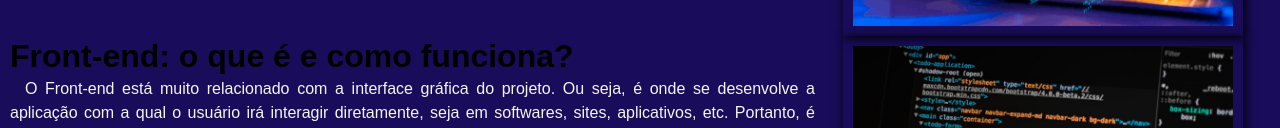
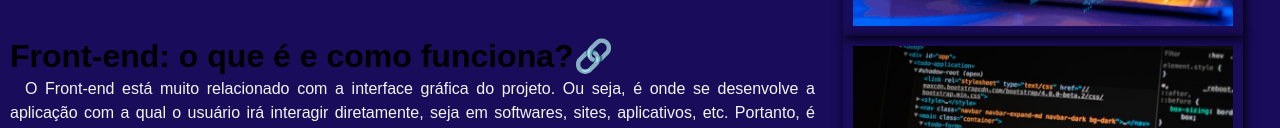
Before and after one commit to gustavoolv14/meu-projeto, a plain HTML site: page index.html in a window 1280 px wide. Shown: the part 266-394 px from the top of the page. Drawn offline with Linux system fonts and the light colour scheme.

Commit message:
Pagina de estilos atualizadas

```diff
--- a/estilos/style.css
+++ b/estilos/style.css
@@ -59,6 +59,20 @@ article > div.media {
     flex: 1 0 400px;
 }
 
+article a {
+    color: black;
+    text-decoration: none;
+    cursor: pointer;
+}
+
+
+article a:hover {
+    color: #4d4d4d;
+}
+
+article a::after {
+    content: "\1F517";
+}
 div.media > img {
     display: block;
     margin: auto;
@@ -68,15 +82,7 @@ div.media > img {
 
 }
 
-article a {
-    color: black;
-    text-decoration: none;
-    cursor: pointer;
-}
 
-article a:hover {
-    color: #4d4d4d;
-}
 div.media > iframe {
     display: block;
     margin: auto;
```
